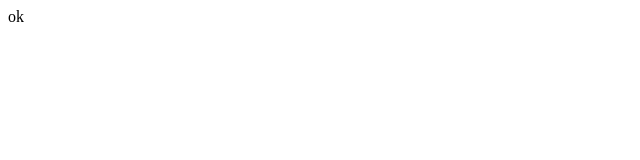
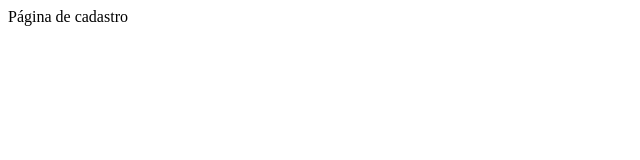
Before and after one commit to yorigcs/mangas-br-front, a React (Vite) app: page /sign-up in a window 1280 px wide. Shown: the top 160 px of the page, without its empty margins (0-640 px from the left). Built offline with nearby package versions, Linux system fonts and the light colour scheme.

Commit message:
feat: add router dom to app

```diff
--- a/src/App.tsx
+++ b/src/App.tsx
@@ -1,10 +1,5 @@
-
-function App (): JSX.Element {
-  return (
-    <div className="App">
-      ok
-    </div>
-  )
-}
+import { RouterProvider } from 'react-router-dom'
+import router from './routes'
+const App = (): JSX.Element => <RouterProvider router={router} />
 
 export default App
--- /dev/null
+++ b/src/pages/home/home.tsx
@@ -0,0 +1,9 @@
+import React from 'react'
+
+export const Home: React.FC = () => {
+  return (
+        <div>
+            pagina inicial
+        </div>
+  )
+}
--- /dev/null
+++ b/src/pages/sign-up/sign-up.tsx
@@ -0,0 +1,9 @@
+import React from 'react'
+
+export const SignUp: React.FC = () => {
+  return (
+        <div>
+            Página de cadastro
+        </div>
+  )
+}
--- /dev/null
+++ b/src/routes/index.tsx
@@ -0,0 +1,5 @@
+import publicRouter from './publicRoutes'
+
+const router = publicRouter
+
+export default router
--- /dev/null
+++ b/src/routes/publicRoutes.tsx
@@ -0,0 +1,18 @@
+import { createBrowserRouter } from 'react-router-dom'
+import { Home } from '../pages/home/home'
+import { SignUp } from '../pages/sign-up/sign-up'
+
+const router = createBrowserRouter(
+  [
+    {
+      path: '/',
+      element: <Home />
+    },
+    {
+      path: '/sign-up',
+      element: <SignUp />
+    }
+  ]
+)
+
+export default router
```
